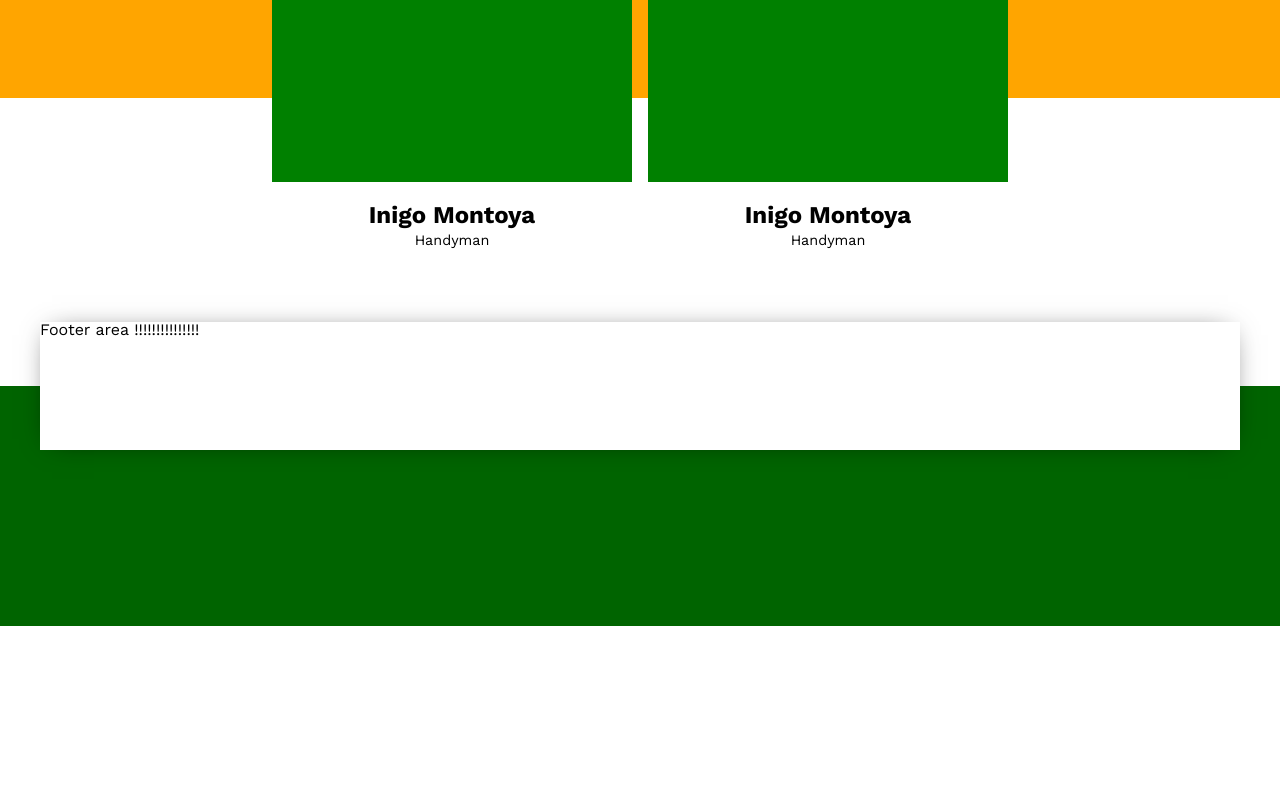
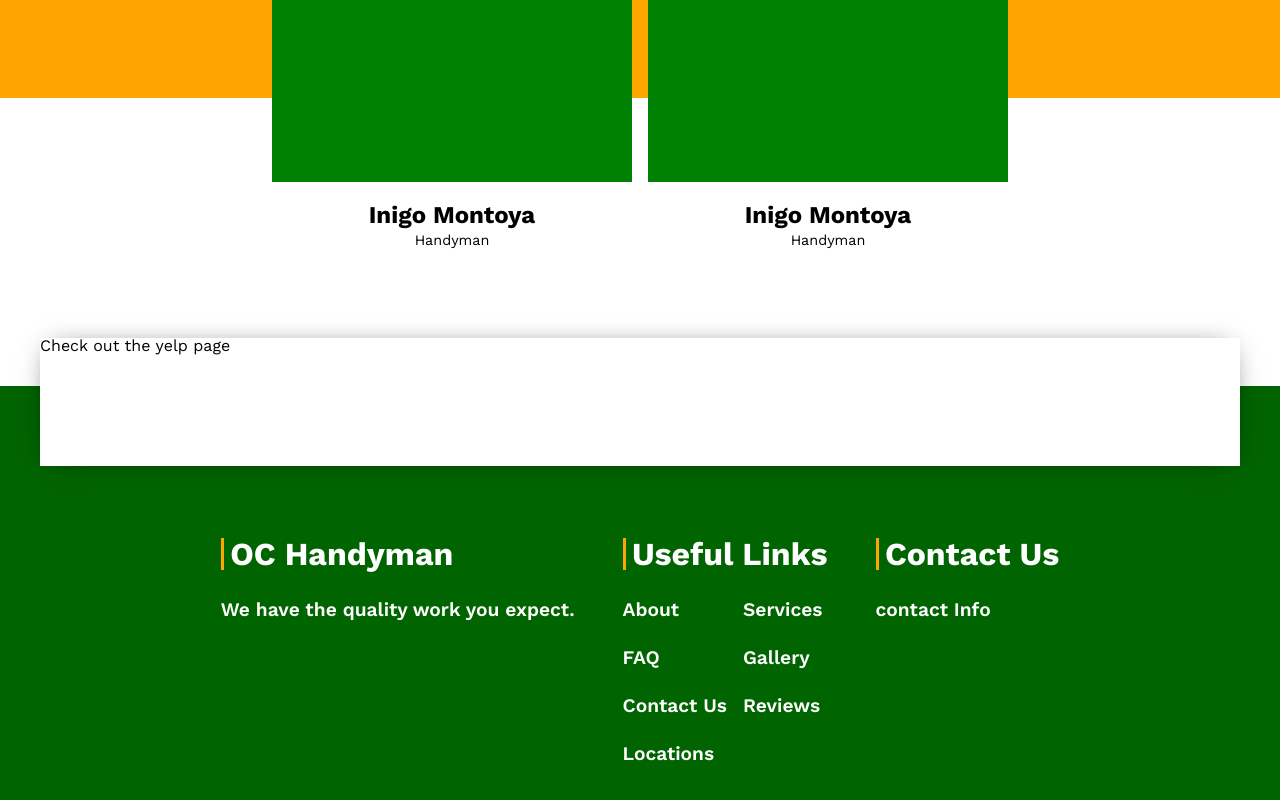
Before and after one commit to Michelobe/oc-handyman, a React (Create React App) app: page / in a window 1280 px wide. Shown: the part 3726-4526 px from the top of the page. Before the commit the page ends 4352 px from the top, so only its background shows below. Built offline with nearby package versions, Linux system fonts and the light colour scheme.

Commit message:
Styling up the footer, I have less to put in the footer than the example, might have to get creative with the layout. committing changes for this session and pushing to github.

```diff
--- a/src/components/Footer.js
+++ b/src/components/Footer.js
@@ -5,13 +5,33 @@ const Footer = () => {
         <section className='footerSection'>
             <div className='container'>
                 <div className='footerCta'>
-                    <h1>Footer area !!!!!!!!!!!!!!!</h1>
+                    <h1>Check out the yelp page</h1>
                 </div>
                 <div className='footerContent'>
-                    <div></div>
-                    <div></div>
-                    <div></div>
-                    <div></div>
+                    <div className='footerCol'>
+                        <h2 className='footerHeader'>OC Handyman</h2>
+                        <p className='columnContent'>We have the quality work you expect.</p>
+                    </div>
+                    <div className='footerCol'>
+                        <h2 className='footerHeader'>Useful Links</h2>
+                        <div className='columnLinks'>
+                            <ul className='columnContent'>
+                                <li>About</li>
+                                <li>FAQ</li>
+                                <li>Contact Us</li>
+                                <li>Locations</li>
+                            </ul>
+                            <ul className='columnContent'>
+                                <li>Services</li>
+                                <li>Gallery</li>
+                                <li>Reviews</li>
+                            </ul>
+                        </div>
+                    </div>
+                    <div className='footerCol'>
+                        <h2 className='footerHeader'>Contact Us</h2>
+                        <p className='columnContent'>contact Info</p>
+                    </div>
                 </div>
             </div>
         </section>
--- a/src/scss/components/footer.css
+++ b/src/scss/components/footer.css
@@ -1,15 +1,50 @@
 
 
 .footerSection{
-    height: 15rem;
+    height: 28rem;
     background: rgb(0,100,0);
     position: relative;
 }
 
 .footerSection .footerCta{
     position: relative;
-    top: -4rem;
+    top: -3rem;
     height: 8rem;
     background: white;
     box-shadow: 0px 1px 27px -12px rgba(0, 0, 0, 0.75);
 }
+.footerSection .footerContent{
+    display: flex;
+    flex-flow: row;
+    justify-content: center;
+}
+.footerSection .footerContent{
+    display: flex;
+    flex-flow: row;
+    justify-content: center;
+}
+.footerSection .footerContent .footerCol{
+    margin: 1.5rem;
+    color: gray;
+}
+.footerSection .footerContent .footerCol .footerHeader{
+    font-size: 2rem;
+    font-weight: bold;
+    color: white;
+    border-left: 3px solid orange;
+    padding-left: .4rem;
+    margin-bottom: 1rem;
+}
+.footerSection .footerContent .footerCol .columnLinks{
+    display: flex;
+    flex-flow: row;
+}
+.footerSection .footerContent .footerCol .columnLinks > ul:nth-of-type(2){
+    margin-left: 1rem;
+}
+.footerSection .footerContent .footerCol .columnContent{
+    font-size: 1.2rem;
+    font-weight: 600;
+    color: white;
+    line-height: 2.5;
+}
```
